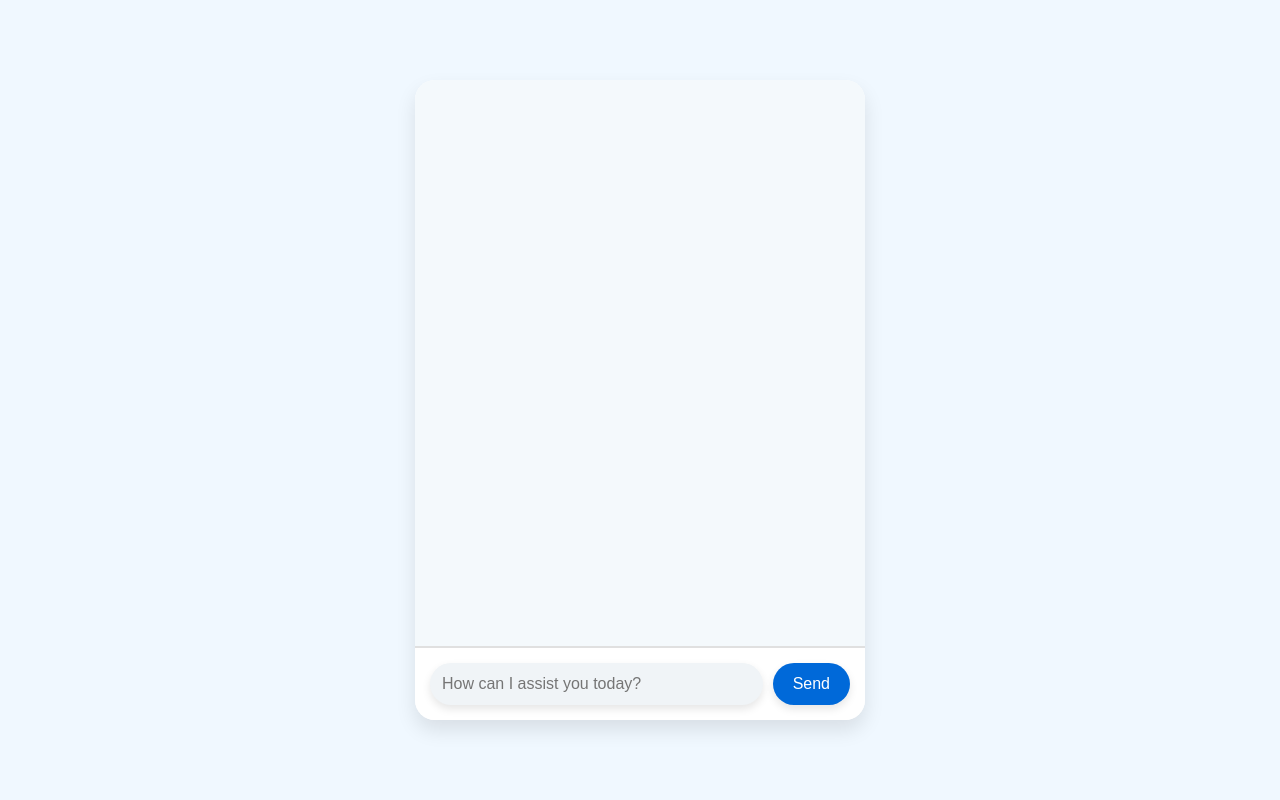
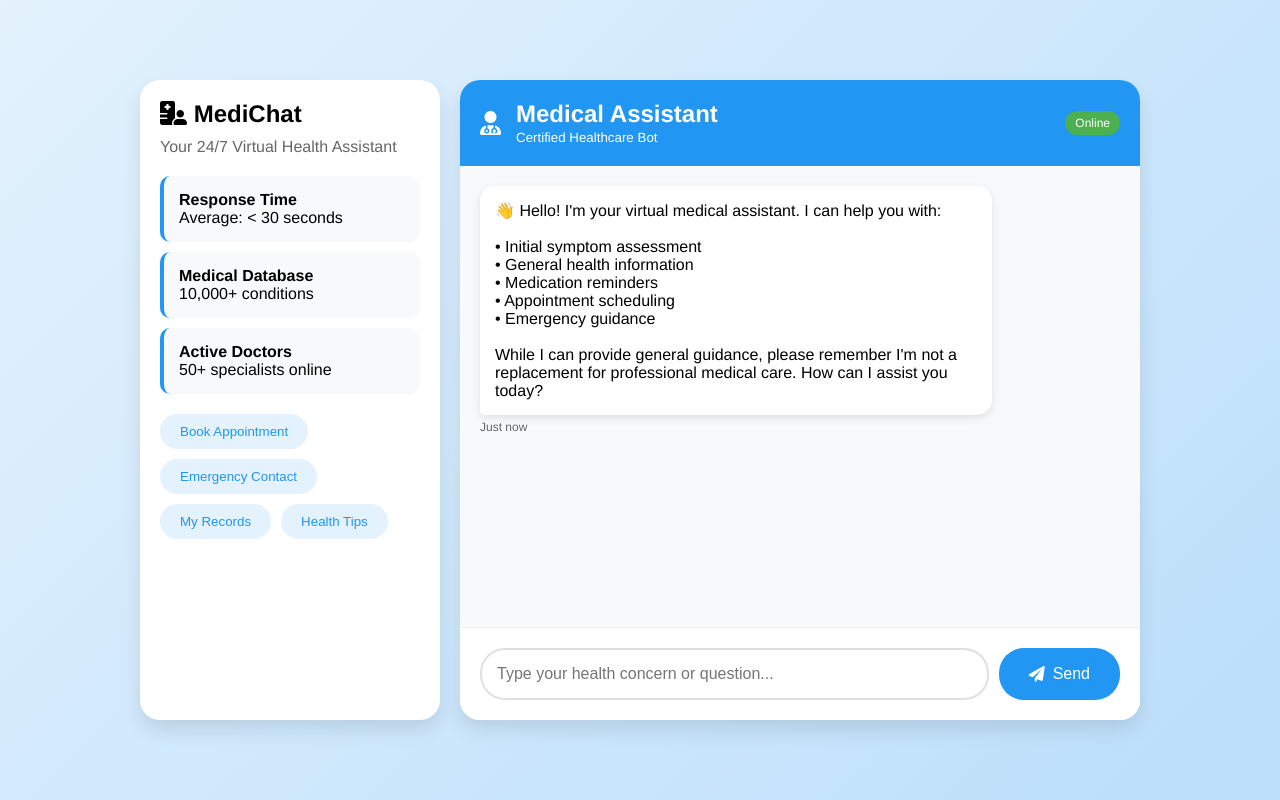
Before and after one commit to hamza5588/AI-Patient-chatbot, a Flask app: page / in a window 1280 px wide. Run offline with Flask 3, Linux system fonts and the light colour scheme.

Commit message:
file is added

```diff
--- a/requirements.txt
+++ b/requirements.txt
@@ -5,3 +5,4 @@ langchain-google-genai
 langchain-community
 langchain-core
 faiss-cpu
+gunicorn==21.2.0
--- a/templates/chat.html
+++ b/templates/chat.html
@@ -1,10 +1,10 @@
 <!DOCTYPE html>
 <html lang="en">
-
 <head>
     <meta charset="UTF-8">
     <meta name="viewport" content="width=device-width, initial-scale=1.0">
-    <title>AI Patient Chatbot</title>
+    <title>MediChat - Your Virtual Health Assistant</title>
+    <link href="https://cdnjs.cloudflare.com/ajax/libs/font-awesome/6.0.0/css/all.min.css" rel="stylesheet">
     <style>
         * {
             margin: 0;
@@ -14,16 +14,44 @@
 
         body {
             font-family: 'Helvetica Neue', Arial, sans-serif;
-            background-color: #f0f8ff;
+            background: linear-gradient(135deg, #e3f2fd 0%, #bbdefb 100%);
+            min-height: 100vh;
             display: flex;
             justify-content: center;
             align-items: center;
-            height: 100vh;
+            padding: 20px;
+        }
+
+        .chat-wrapper {
+            width: 100%;
+            max-width: 1000px;
+            display: flex;
+            gap: 20px;
+            margin: 0 auto;
+        }
+
+        .info-sidebar {
+            flex: 0 0 300px;
+            background: white;
+            border-radius: 20px;
+            padding: 20px;
+            box-shadow: 0 10px 20px rgba(0, 0, 0, 0.1);
+        }
+
+        .stats-container {
+            margin-top: 20px;
+        }
+
+        .stat-box {
+            background: #f8f9fa;
+            padding: 15px;
+            border-radius: 10px;
+            margin-bottom: 10px;
+            border-left: 4px solid #2196f3;
         }
 
         .chat-container {
-            width: 100%;
-            max-width: 450px;
+            flex: 1;
             background-color: #fff;
             border-radius: 20px;
             box-shadow: 0 10px 20px rgba(0, 0, 0, 0.1);
@@ -31,161 +59,301 @@
             display: flex;
             flex-direction: column;
             height: 80vh;
+            max-height: 800px;
+        }
+
+        .chat-header {
+            background: #2196f3;
+            color: white;
+            padding: 20px;
+            display: flex;
+            align-items: center;
+            gap: 15px;
+        }
+
+        .chat-header i {
+            font-size: 24px;
+        }
+
+        .chat-status {
+            background: #4CAF50;
+            padding: 5px 10px;
+            border-radius: 15px;
+            font-size: 12px;
+            margin-left: auto;
         }
 
         .chat-box {
             flex: 1;
             padding: 20px;
             overflow-y: auto;
-            background-color: #f4f9fc;
-            border-bottom: 1px solid #e0e0e0;
+            background-color: #f8f9fa;
         }
 
+        .message {
+            margin-bottom: 20px;
+            max-width: 80%;
+            position: relative;
+            clear: both;
+            animation: fadeIn 0.5s ease;
+        }
+
+        .message-content {
+            padding: 15px;
+            border-radius: 15px;
+            box-shadow: 0 3px 10px rgba(0, 0, 0, 0.1);
+            position: relative;
+        }
+
+        .user-message {
+            float: right;
+        }
+
+        .user-message .message-content {
+            background: #2196f3;
+            color: white;
+            border-bottom-right-radius: 5px;
+        }
+
+        .bot-message {
+            float: left;
+        }
+
+        .bot-message .message-content {
+            background: white;
+            border-bottom-left-radius: 5px;
+        }
+
+        .message-time {
+            font-size: 12px;
+            color: #666;
+            margin-top: 5px;
+        }
+
+        .typing-indicator {
+            padding: 20px;
+            background: white;
+            border-radius: 15px;
+            display: inline-block;
+        }
+
+        .typing-indicator span {
+            height: 10px;
+            width: 10px;
+            float: left;
+            margin: 0 1px;
+            background-color: #9E9EA1;
+            display: block;
+            border-radius: 50%;
+            opacity: 0.4;
+            animation: typing 1s infinite;
+        }
+
+        .typing-indicator span:nth-child(2) { animation-delay: 0.2s; }
+        .typing-indicator span:nth-child(3) { animation-delay: 0.4s; }
+
         .input-container {
+            padding: 20px;
+            background-color: #ffffff;
+            border-top: 1px solid #eee;
             display: flex;
-            padding: 15px;
-            background-color: #ffffff;
-            border-top: 1px solid #e0e0e0;
+            gap: 10px;
         }
 
         #user-input {
             flex: 1;
-            padding: 12px;
-            border: none;
-            background-color: #f0f4f7;
+            padding: 15px;
+            border: 2px solid #e0e0e0;
             border-radius: 25px;
             font-size: 16px;
-            color: #333;
-            box-shadow: 0 4px 8px rgba(0, 0, 0, 0.1);
-            transition: all 0.3s ease;
+            transition: all 0.3s;
         }
 
         #user-input:focus {
             outline: none;
-            box-shadow: 0 6px 12px rgba(0, 0, 0, 0.2);
+            border-color: #2196f3;
+            box-shadow: 0 0 0 3px rgba(33, 150, 243, 0.2);
         }
 
         #send-btn {
-            background-color: #0069d9;
+            background: #2196f3;
             color: white;
             border: none;
-            padding: 12px 20px;
+            padding: 15px 30px;
+            border-radius: 25px;
             cursor: pointer;
-            margin-left: 10px;
-            border-radius: 25px;
             font-size: 16px;
-            transition: background-color 0.3s ease, transform 0.3s ease;
-            box-shadow: 0 4px 8px rgba(0, 0, 0, 0.1);
+            transition: all 0.3s;
+            display: flex;
+            align-items: center;
+            gap: 8px;
         }
 
         #send-btn:hover {
-            background-color: #0056b3;
+            background: #1976d2;
             transform: translateY(-2px);
         }
 
-        .message {
-            margin-bottom: 15px;
-            padding: 15px 20px;
-            border-radius: 25px;
-            max-width: 75%;
-            font-size: 15px;
-            line-height: 1.4;
-            position: relative;
-            animation: fadeIn 0.4s ease;
-        }
-
-        .user-message {
-            background-color: #0069d9;
-            color: white;
-            align-self: flex-end;
-            border-bottom-right-radius: 0;
-            box-shadow: 0 4px 8px rgba(0, 105, 217, 0.2);
-        }
-
-        .bot-message {
-            background-color: #e0f7fa;
-            color: #333;
-            align-self: flex-start;
-            border-bottom-left-radius: 0;
-            border: 1px solid #b2ebf2;
-            box-shadow: 0 4px 8px rgba(0, 0, 0, 0.05);
-        }
-
-        .message:after {
-            content: "";
-            position: absolute;
-            bottom: 0;
-            border-width: 12px;
-            border-style: solid;
-        }
-
-        .user-message:after {
-            right: -12px;
-            border-color: transparent transparent transparent #0069d9;
-        }
-
-        .bot-message:after {
-            left: -12px;
-            border-color: transparent #e0f7fa transparent transparent;
-        }
-
-        .chat-box::-webkit-scrollbar {
-            width: 8px;
-        }
-
-        .chat-box::-webkit-scrollbar-thumb {
-            background-color: #0069d9;
-            border-radius: 4px;
-        }
-
-        .chat-box::-webkit-scrollbar-track {
-            background-color: #f4f9fc;
+        @keyframes typing {
+            0% { transform: translateY(0px); }
+            50% { transform: translateY(-10px); }
+            100% { transform: translateY(0px); }
         }
 
         @keyframes fadeIn {
             from {
                 opacity: 0;
-                transform: translateY(20px);
+                transform: translateY(10px);
             }
-
             to {
                 opacity: 1;
                 transform: translateY(0);
             }
         }
 
-        /* Subtle animations */
-        .message {
-            opacity: 0;
-            transform: translateY(20px);
-            animation: fadeIn 0.4s forwards;
+        .quick-actions {
+            display: flex;
+            gap: 10px;
+            flex-wrap: wrap;
+            margin-top: 20px;
         }
 
-        .message.bot-message {
-            background-color: #f1f8ff;
-            border-left: 4px solid #42a5f5;
+        .quick-action-btn {
+            background: #e3f2fd;
+            border: none;
+            padding: 10px 20px;
+            border-radius: 20px;
+            cursor: pointer;
+            transition: all 0.3s;
+            color: #2196f3;
+            font-weight: 500;
         }
 
+        .quick-action-btn:hover {
+            background: #bbdefb;
+            transform: translateY(-2px);
+        }
+
+        /* Scrollbar styling */
+        .chat-box::-webkit-scrollbar {
+            width: 6px;
+        }
+
+        .chat-box::-webkit-scrollbar-track {
+            background: #f1f1f1;
+        }
+
+        .chat-box::-webkit-scrollbar-thumb {
+            background: #2196f3;
+            border-radius: 3px;
+        }
     </style>
 </head>
+<body>
+    <div class="chat-wrapper">
+        <div class="info-sidebar">
+            <h2><i class="fas fa-hospital-user"></i> MediChat</h2>
+            <p style="margin-top: 10px; color: #666;">Your 24/7 Virtual Health Assistant</p>
 
-<body>
-    <div class="chat-container">
-        <div class="chat-box" id="chat-box">
-            <!-- Chat messages will be appended here dynamically -->
+            <div class="stats-container">
+                <div class="stat-box">
+                    <strong>Response Time</strong>
+                    <p>Average: < 30 seconds</p>
+                </div>
+                <div class="stat-box">
+                    <strong>Medical Database</strong>
+                    <p>10,000+ conditions</p>
+                </div>
+                <div class="stat-box">
+                    <strong>Active Doctors</strong>
+                    <p>50+ specialists online</p>
+                </div>
+            </div>
+
+            <div class="quick-actions">
+                <button class="quick-action-btn">Book Appointment</button>
+                <button class="quick-action-btn">Emergency Contact</button>
+                <button class="quick-action-btn">My Records</button>
+                <button class="quick-action-btn">Health Tips</button>
+            </div>
         </div>
-        <div class="input-container">
-            <input type="text" id="user-input" placeholder="How can I assist you today?" autocomplete="off">
-            <button id="send-btn">Send</button>
+
+        <div class="chat-container">
+            <div class="chat-header">
+                <i class="fas fa-user-md"></i>
+                <div>
+                    <h2>Medical Assistant</h2>
+                    <small>Certified Healthcare Bot</small>
+                </div>
+                <span class="chat-status">Online</span>
+            </div>
+
+            <div class="chat-box" id="chat-box">
+                <!-- Initial welcome message -->
+                <div class="message bot-message">
+                    <div class="message-content">
+                        👋 Hello! I'm your virtual medical assistant. I can help you with:
+                        <br><br>
+                        • Initial symptom assessment
+                        <br>• General health information
+                        <br>• Medication reminders
+                        <br>• Appointment scheduling
+                        <br>• Emergency guidance
+                        <br><br>
+                        While I can provide general guidance, please remember I'm not a replacement for professional medical care. How can I assist you today?
+                    </div>
+                    <div class="message-time">Just now</div>
+                </div>
+            </div>
+
+            <div class="input-container">
+                <input type="text" id="user-input" placeholder="Type your health concern or question..." autocomplete="off">
+                <button id="send-btn">
+                    <i class="fas fa-paper-plane"></i>
+                    Send
+                </button>
+            </div>
         </div>
     </div>
 
     <script src="https://code.jquery.com/jquery-3.6.0.min.js"></script>
     <script>
-        $(document).ready(function () {
-            // Send the user's input to the backend on button click or 'Enter' press
+        $(document).ready(function() {
+            function getCurrentTime() {
+                return new Date().toLocaleTimeString([], { hour: '2-digit', minute: '2-digit' });
+            }
+
+            function addMessage(message, isUser = false) {
+                const messageHtml = `
+                    <div class="message ${isUser ? 'user-message' : 'bot-message'}">
+                        <div class="message-content">${message}</div>
+                        <div class="message-time">${getCurrentTime()}</div>
+                    </div>
+                `;
+                $('#chat-box').append(messageHtml);
+                $('#chat-box').scrollTop($('#chat-box')[0].scrollHeight);
+            }
+
+            function showTypingIndicator() {
+                const typingHtml = `
+                    <div class="message bot-message" id="typing-indicator">
+                        <div class="typing-indicator">
+                            <span></span>
+                            <span></span>
+                            <span></span>
+                        </div>
+                    </div>
+                `;
+                $('#chat-box').append(typingHtml);
+                $('#chat-box').scrollTop($('#chat-box')[0].scrollHeight);
+            }
+
+            function removeTypingIndicator() {
+                $('#typing-indicator').remove();
+            }
+
             $('#send-btn').on('click', sendMessage);
-            $('#user-input').on('keypress', function (e) {
+            $('#user-input').on('keypress', function(e) {
                 if (e.which === 13) {
                     sendMessage();
                 }
@@ -195,36 +363,35 @@
                 let userMessage = $('#user-input').val().trim();
                 if (userMessage === "") return;
 
-                // Add user message to the chat
-                $('#chat-box').append(`<div class="message user-message">${userMessage}</div>`);
-                $('#user-input').val('');  // Clear input field
+                // Add user message
+                addMessage(userMessage, true);
+                $('#user-input').val('');
 
-                // Scroll to the bottom of the chatbox
-                $('#chat-box').scrollTop($('#chat-box')[0].scrollHeight);
+                // Show typing indicator
+                showTypingIndicator();
 
-                // Send the message to the backend via AJAX
-                $.ajax({
-                    url: '/chat',
-                    method: 'POST',
-                    contentType: 'application/json',
-                    data: JSON.stringify({
-                        input: userMessage,
-                        session_id: "default_session"  // or you can generate session IDs dynamically
-                    }),
-                    success: function (response) {
-                        // Add bot response to the chat
-                        $('#chat-box').append(`<div class="message bot-message">${response.response}</div>`);
-                        $('#chat-box').scrollTop($('#chat-box')[0].scrollHeight);  // Scroll to bottom
-                    },
-                    error: function () {
-                        // Handle error
-                        $('#chat-box').append(`<div class="message bot-message">Error: Failed to get a response</div>`);
-                        $('#chat-box').scrollTop($('#chat-box')[0].scrollHeight);  // Scroll to bottom
-                    }
-                });
+                // Simulate API call
+                setTimeout(() => {
+                    removeTypingIndicator();
+                    // Add bot response
+                    let response = "Thank you for sharing that. Let me help you with your concern. Please note that while I can provide general guidance, it's always best to consult with a healthcare professional for specific medical advice.";
+                    addMessage(response);
+                }, 1500);
             }
+
+            // Handle quick action buttons
+            $('.quick-action-btn').on('click', function() {
+                const action = $(this).text();
+                addMessage(`I'd like to ${action}`, true);
+                showTypingIndicator();
+
+                setTimeout(() => {
+                    removeTypingIndicator();
+                    let response = `I'll help you with ${action}. Please provide more details about what you're looking for.`;
+                    addMessage(response);
+                }, 1500);
+            });
         });
     </script>
 </body>
-
 </html>
```
Also changed, not shown: render.yml (added, +9 -0 lines).
